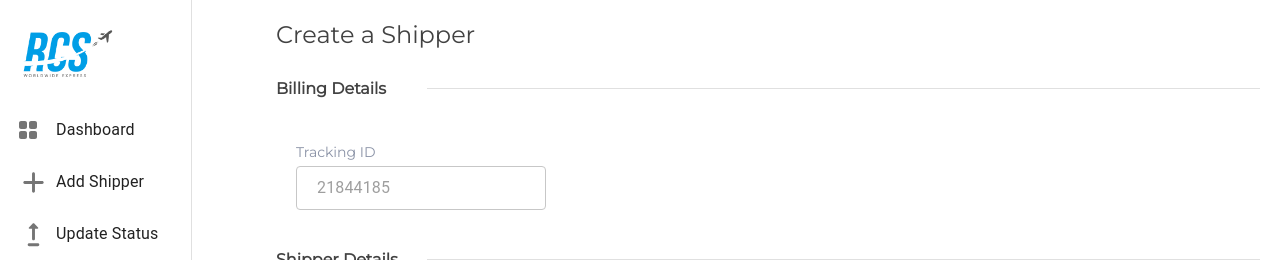
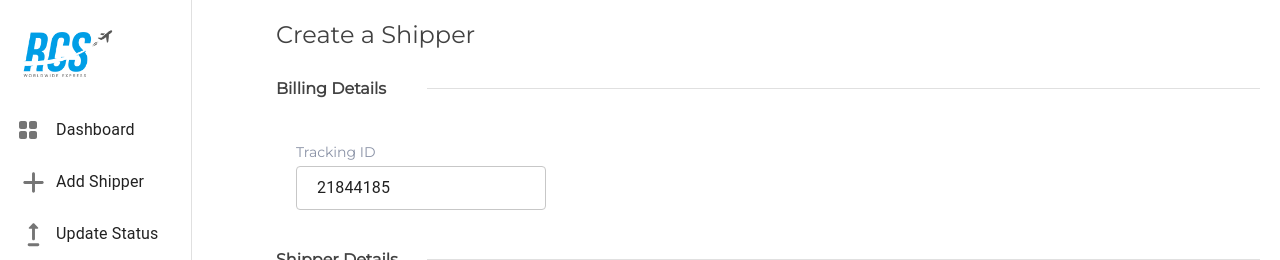
Before and after one commit to INSRAM/RCS-XPRESS, a React (Create React App) app: page /admin/createshipper in a window 1280 px wide. Shown: the top 260 px of the page. Built offline with nearby package versions, Linux system fonts and the light colour scheme.

Commit message:
tracking id updated

```diff
--- a/src/compnents/CustomerCreation/CustomerCreation.js
+++ b/src/compnents/CustomerCreation/CustomerCreation.js
@@ -80,7 +80,7 @@ function CustomerCreation() {
                   <Input
                     color="primary"
                     type="text"
-                    disabled={true}
+                    disabled={false}
                     name="trackingId"
                     {...register("trackingId")}
                     disableUnderline
```
